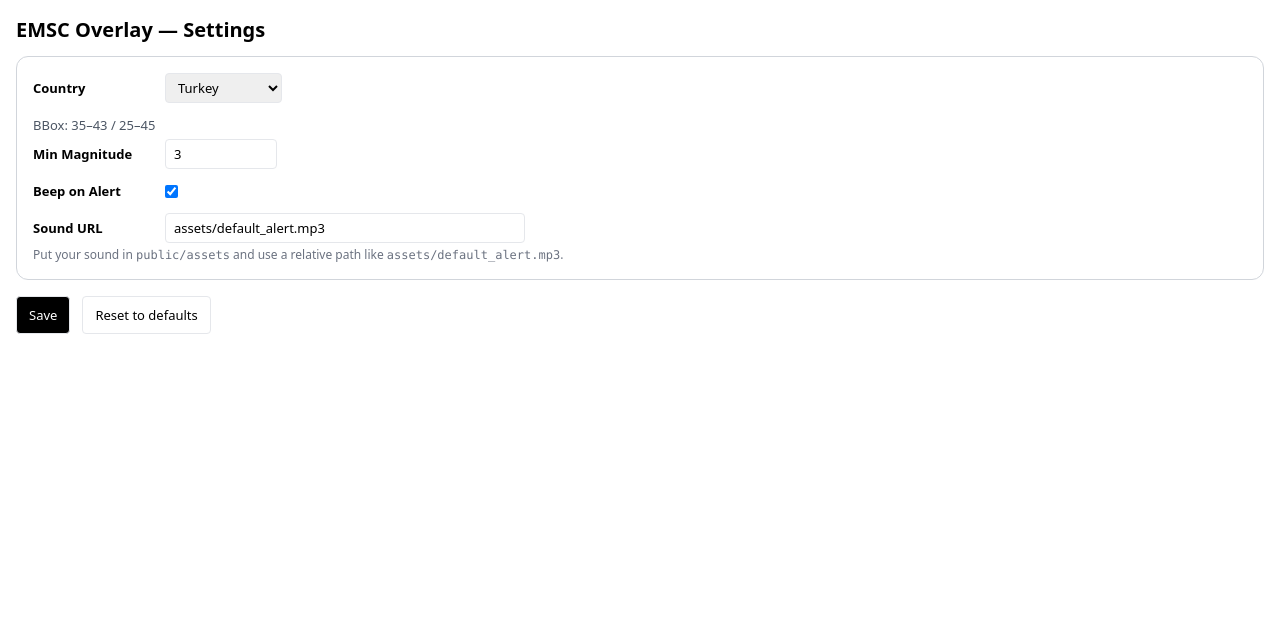
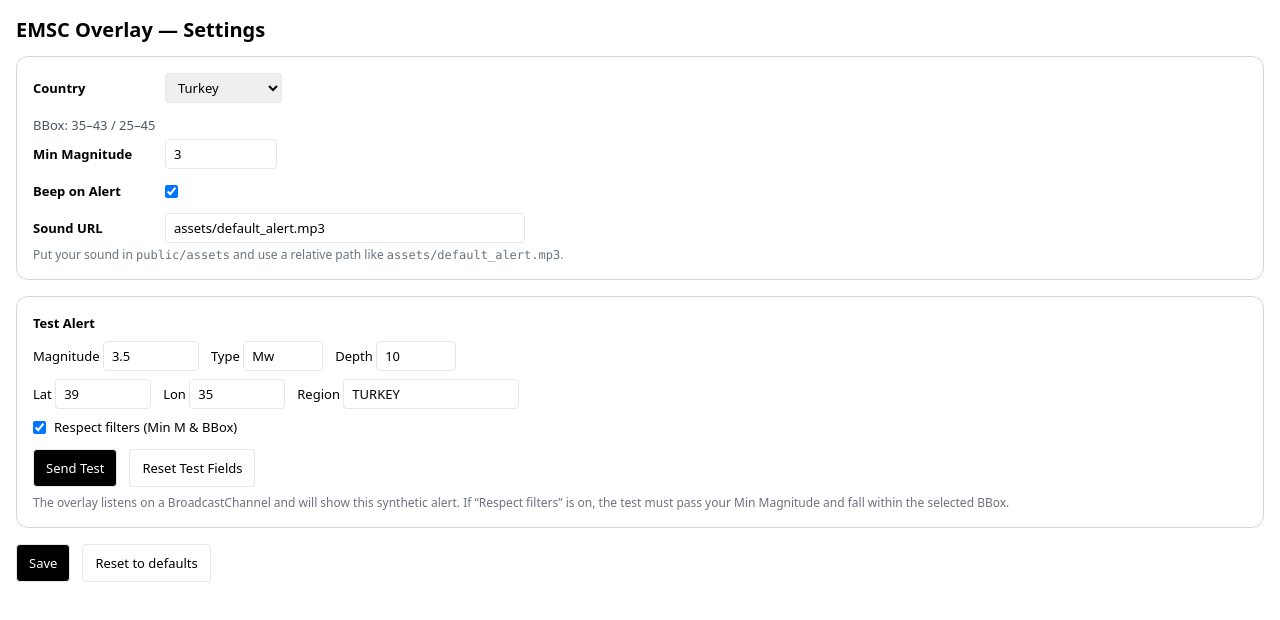
Before and after one commit to anilized/obs-earthquake-overlay, a React (Vite) app: page /#/settings in a window 1280 px wide. Shown: the top 620 px of the page. Built offline with nearby package versions, Linux system fonts and the light colour scheme.

Commit message:
added test functionality

```diff
--- a/src/pages/Overlay.tsx
+++ b/src/pages/Overlay.tsx
@@ -15,6 +15,19 @@ function gradForMag(m: number) {
   return 'from-rose-400 to-rose-500'
 }
 
+type TestMsg = {
+  type: 'test'
+  payload: {
+    mag: number
+    magtype: string
+    depth: number
+    lat: number
+    lon: number
+    flynn_region: string
+    respectFilters: boolean
+  }
+}
+
 export default function Overlay() {
   const [cfg, setCfg] = useState(loadSettings)
   const [alert, setAlert] = useState<EmscProps | null>(null)
@@ -22,13 +35,39 @@ export default function Overlay() {
   const q = useQuery()
   const size = Math.max(400, Number(q.get('size') ?? 800)) // default 800
 
-  // keep cfg synced with settings
+  // keep cfg synced with settings & handle tests
   useEffect(() => {
-    const handler = (e: MessageEvent) => { if ((e.data as any)?.type === 'config:update') setCfg(loadSettings()) }
+    const handler = (e: MessageEvent) => {
+      const data = e.data as any
+      if (data?.type === 'config:update') {
+        setCfg(loadSettings())
+      } else if (data?.type === 'test') {
+        const t = (data as TestMsg).payload
+        const p: EmscProps = {
+          unid: 'TEST-' + Date.now(),
+          time: new Date().toISOString(),
+          lat: Number(t.lat),
+          lon: Number(t.lon),
+          mag: Number(t.mag),
+          magtype: t.magtype,
+          depth: Number(t.depth),
+          flynn_region: t.flynn_region || 'TEST'
+        }
+        if (t.respectFilters) {
+          const lat = p.lat, lon = p.lon, mag = p.mag
+          const b = cfg.bbox
+          if (mag >= cfg.minMag && lat >= b.latMin && lat <= b.latMax && lon >= b.lonMin && lon <= b.lonMax) {
+            setAlert(p)
+          }
+        } else {
+          setAlert(p)
+        }
+      }
+    }
     chan.addEventListener('message', handler)
     window.addEventListener('storage', () => setCfg(loadSettings()))
     return () => { chan.removeEventListener('message', handler as any) }
-  }, [])
+  }, [cfg])
 
   // sound (relative or absolute)
   const soundSrc = useMemo(() => {
--- a/src/pages/Settings.tsx
+++ b/src/pages/Settings.tsx
@@ -1,5 +1,15 @@
 import React, { useMemo, useState } from 'react'
-import { BOXES, BBox, defaultSettings, loadSettings, saveSettings } from '../lib/config'
+import { BOXES, BBox, defaultSettings, loadSettings, saveSettings, chan } from '../lib/config'
+
+type TestForm = {
+  mag: number
+  magtype: string
+  depth: number
+  lat: number
+  lon: number
+  flynn_region: string
+  respectFilters: boolean
+}
 
 export default function Settings() {
   const [s, setS] = useState(loadSettings)
@@ -20,10 +30,40 @@ export default function Settings() {
     saveSettings(payload)
   }
 
+  // --- TEST FORM ---
+  // Use middle of current bbox as default lat/lon
+  const midLat = (bboxFromCountry.latMin + bboxFromCountry.latMax) / 2
+  const midLon = (bboxFromCountry.lonMin + bboxFromCountry.lonMax) / 2
+
+  const [test, setTest] = useState<TestForm>({
+    mag: Math.max(3, Number(s.minMag) + 0.5),
+    magtype: 'Mw',
+    depth: 10,
+    lat: Number(midLat.toFixed(2)),
+    lon: Number(midLon.toFixed(2)),
+    flynn_region: s.country === 'CustomBBox' ? 'CUSTOM' : (s.country.toUpperCase() as string),
+    respectFilters: true
+  })
+
+  const sendTest = () => {
+    chan.postMessage({
+      type: 'test',
+      payload: {
+        ...test,
+        // ensure numbers
+        mag: Number(test.mag),
+        depth: Number(test.depth),
+        lat: Number(test.lat),
+        lon: Number(test.lon)
+      }
+    })
+  }
+
   return (
     <div className="p-4 text-[13px] leading-5">
       <h2 className="text-xl font-semibold mb-3">EMSC Overlay — Settings</h2>
 
+      {/* SETTINGS */}
       <section className="border border-gray-300 rounded-xl p-4 mb-4">
         <div className="flex flex-wrap items-center gap-3 mb-3">
           <label className="min-w-[120px] font-semibold">Country</label>
@@ -80,6 +120,51 @@ export default function Settings() {
         </div>
       </section>
 
+      {/* TEST */}
+      <section className="border border-gray-300 rounded-xl p-4 mb-4">
+        <h3 className="font-semibold mb-2">Test Alert</h3>
+
+        <div className="flex flex-wrap items-center gap-3 mb-2">
+          <div>Magnitude <input className="w-24 px-2 py-1 border rounded" type="number" step="0.1" value={test.mag} onChange={e=>setTest(t=>({...t, mag:Number(e.target.value)}))} /></div>
+          <div>Type <input className="w-20 px-2 py-1 border rounded" value={test.magtype} onChange={e=>setTest(t=>({...t, magtype:e.target.value}))} /></div>
+          <div>Depth <input className="w-20 px-2 py-1 border rounded" type="number" step="1" value={test.depth} onChange={e=>setTest(t=>({...t, depth:Number(e.target.value)}))} /></div>
+        </div>
+
+        <div className="flex flex-wrap items-center gap-3 mb-2">
+          <div>Lat <input className="w-24 px-2 py-1 border rounded" type="number" step="0.01" value={test.lat} onChange={e=>setTest(t=>({...t, lat:Number(e.target.value)}))} /></div>
+          <div>Lon <input className="w-24 px-2 py-1 border rounded" type="number" step="0.01" value={test.lon} onChange={e=>setTest(t=>({...t, lon:Number(e.target.value)}))} /></div>
+          <div>Region <input className="w-44 px-2 py-1 border rounded" value={test.flynn_region} onChange={e=>setTest(t=>({...t, flynn_region:e.target.value}))} /></div>
+        </div>
+
+        <label className="inline-flex items-center gap-2 mb-3">
+          <input type="checkbox" checked={test.respectFilters} onChange={e=>setTest(t=>({...t, respectFilters:e.target.checked}))}/>
+          <span>Respect filters (Min M & BBox)</span>
+        </label>
+
+        <div className="flex gap-3">
+          <button className="px-3 py-2 rounded border bg-black text-white" onClick={sendTest}>
+            Send Test
+          </button>
+          <button className="px-3 py-2 rounded border" onClick={()=>{
+            setTest({
+              mag: Math.max(3, Number(s.minMag) + 0.5),
+              magtype: 'Mw',
+              depth: 10,
+              lat: Number(midLat.toFixed(2)),
+              lon: Number(midLon.toFixed(2)),
+              flynn_region: s.country === 'CustomBBox' ? 'CUSTOM' : (s.country.toUpperCase() as string),
+              respectFilters: true
+            })
+          }}>
+            Reset Test Fields
+          </button>
+        </div>
+
+        <div className="mt-2 text-gray-500 text-xs">
+          The overlay listens on a BroadcastChannel and will show this synthetic alert. If “Respect filters” is on, the test must pass your Min Magnitude and fall within the selected BBox.
+        </div>
+      </section>
+
       <div className="flex gap-3">
         <button className="px-3 py-2 rounded border bg-black text-white" onClick={onSave}>Save</button>
         <button className="px-3 py-2 rounded border" onClick={() => { setS(defaultSettings); saveSettings(defaultSettings); }}>
```
